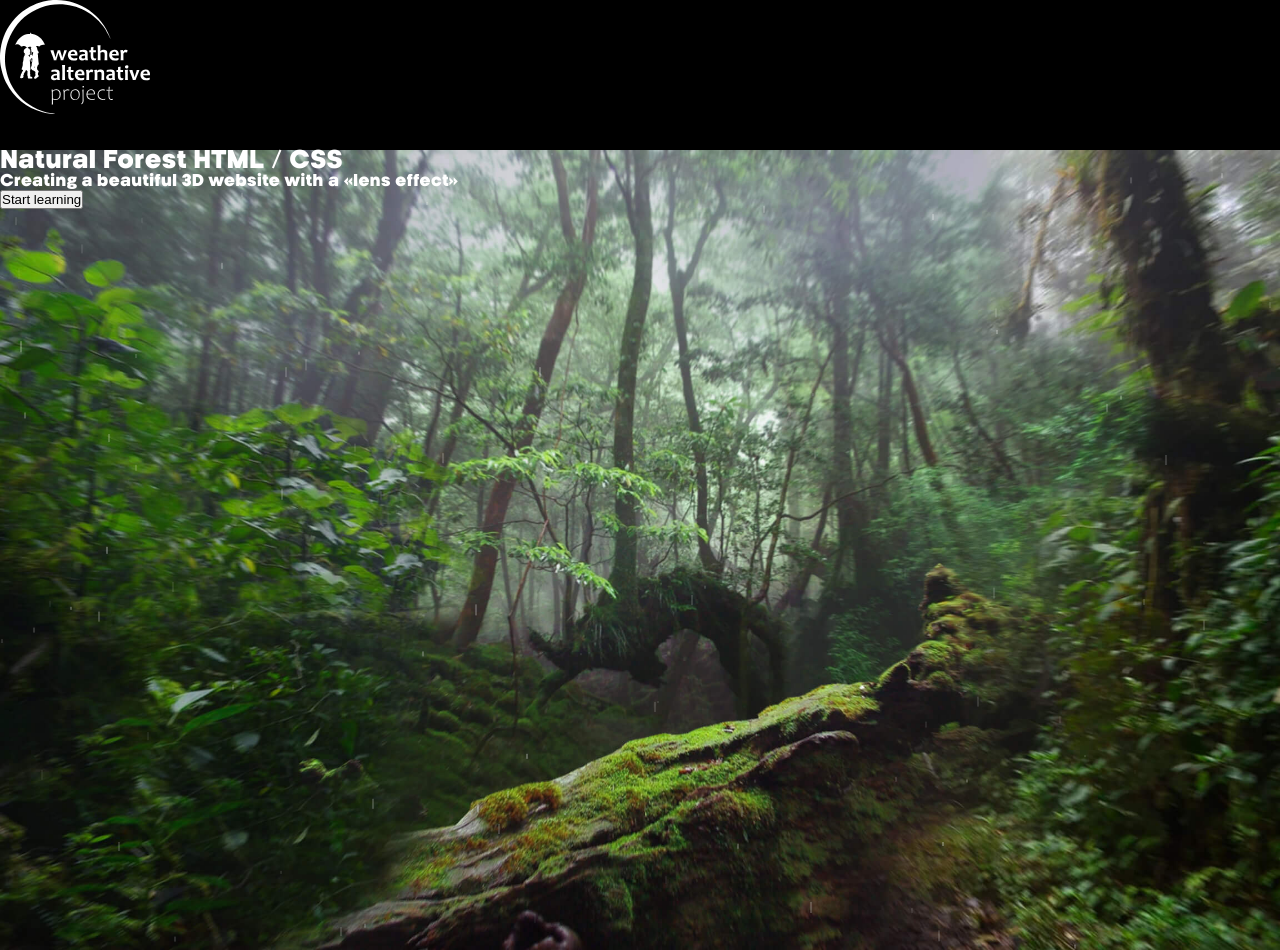
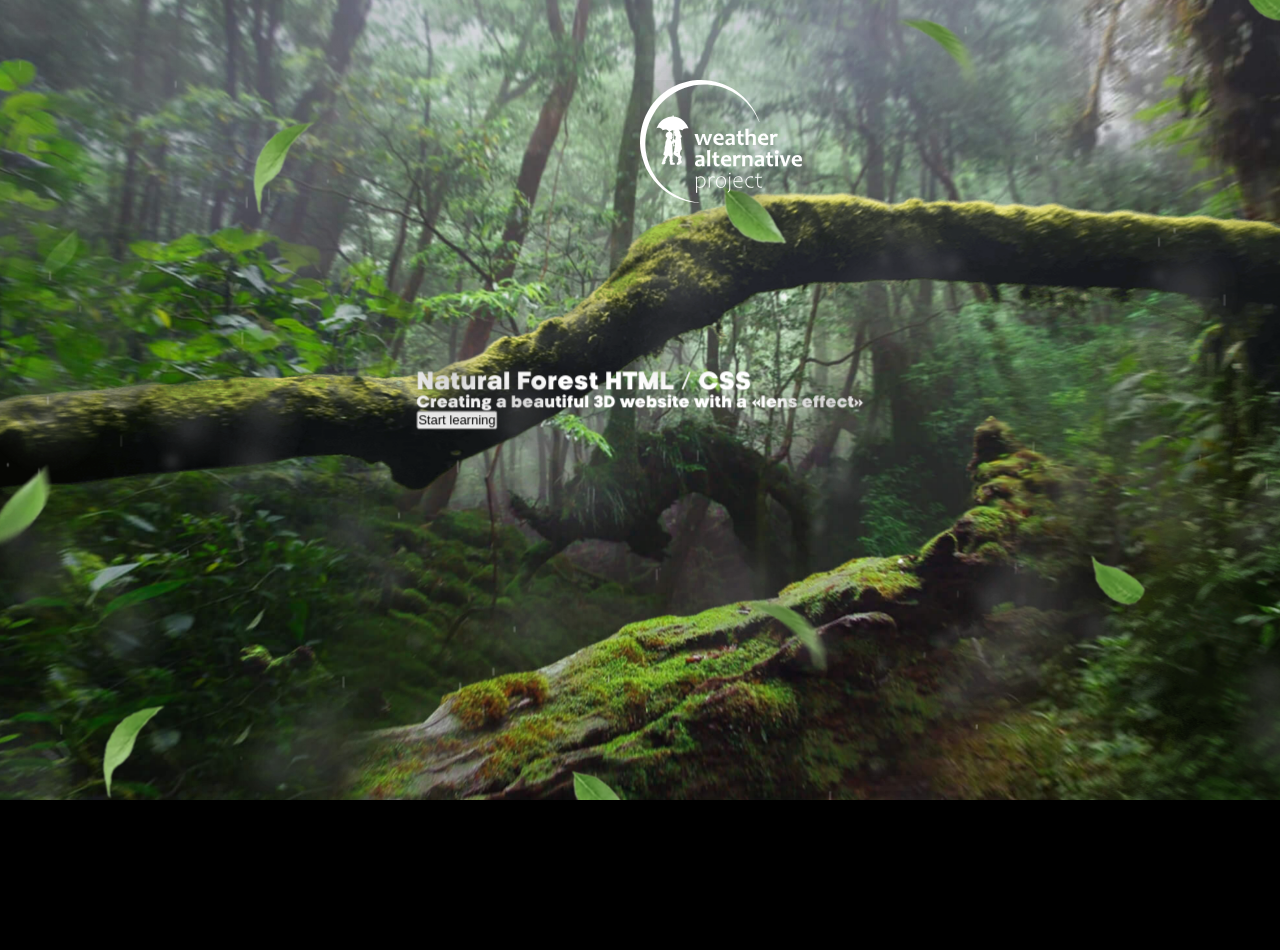
Before and after one commit to Faitsumaru/parallax-3d-site, a plain HTML site: page index.html in a window 1280 px wide. After the commit the page ends 800 px from the top, so only its background shows below. Drawn offline with Linux system fonts and the light colour scheme.

Commit message:
bug fixes & layers in 3D space (depth)

```diff
--- a/css/global.css
+++ b/css/global.css
@@ -6,6 +6,10 @@
     padding: 0;
 }
 
+:root {
+    --index: calc(1vw + 1vh)
+}
+
 body {
     background-color: #000;
     color: #fff;
--- a/css/style.scss
+++ b/css/style.scss
@@ -1,25 +1,51 @@
 .logo {
-    width: 150px;
-    height: 150px;
+    width: calc(var(--index) * 7.8);
+    height: calc(var(--index) * 7.8);
     background-repeat: no-repeat;
+    position: absolute;
+    left: 50%;
+    top: 10%;
+    z-index: 1;
 }
 
 .layers {
     perspective: 1000px;
+    overflow: hidden;
 
     &__container {
         height: 100vh;
         transform-style: preserve-3d;
+        transform: rotateX(var(--move-y)) rotateY(var(--move-x));
     }
 
     &__item {
         position: absolute;
-        top: 0;
-        right: 0;
-        left: 0;
-        bottom: 0;
+        inset: -5vw;
         background-size: cover;
         background-position: center;
-        transform: rotateX(var(--move-y)) rotateY(var(--move-x));
+        display: flex;
+        align-items: center;
+        justify-content: center;
     }
 }
+
+.layer {
+    &-1 {
+        transform: translateZ(-55px) scale(1.067);
+    }
+    &-2 {
+        transform: translateZ(80px) scale(.88);
+    }
+    &-3 {
+        transform: translateZ(180px) scale(.8);
+    }
+    &-4 {
+        transform: translateZ(190px) scale(.9);
+    }
+    &-5 {
+        transform: translateZ(300px) scale(.9);
+    }
+    &-6 {
+        transform: translateZ(380px);
+    }
+}
--- a/index.html
+++ b/index.html
@@ -18,7 +18,7 @@
     <section class="layers">
         <div class="layers__container">
             <div class="layers__item layer-1" style="background-image: url(img/bg_1/layer-1.jpg);"></div>
-            <div class="layers__item layer-2" style="background-image: url(img/bg_1/layer-2.jpg);"></div>
+            <div class="layers__item layer-2" style="background-image: url(img/bg_1/layer-2.png);"></div>
             <div class="layers__item layer-3">
                 <div class="hero-content">
                     <h1>Natural <span>Forest</span> <span>HTML / CSS</span></h1>
@@ -29,12 +29,10 @@
             <div class="layers__item layer-4">
                 <canvas class="rain"></canvas>
             </div>
-            <div class="layers__item layer-5" style="background-image: url(img/bg_1/layer-5.jpg);"></div>
-            <div class="layers__item layer-6" style="background-image: url(img/bg_1/layer-6.jpg);"></div>
+            <div class="layers__item layer-5" style="background-image: url(img/bg_1/layer-5.png);"></div>
+            <div class="layers__item layer-6" style="background-image: url(img/bg_1/layer-6.png);"></div>
         </div>
     </section>
 
-    <div style="height: 100vh;"></div>
-
 </body>
 </html>
```
Also changed, not shown: css/dist/style.css.
